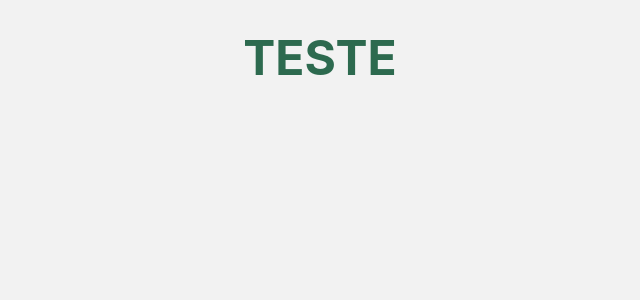
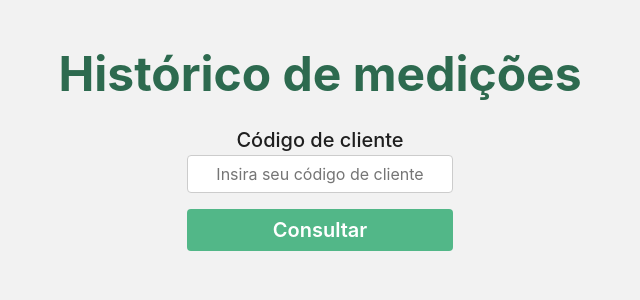
Before and after one commit to carvalhaus/consumptionMeter, a React (Vite) app in the folder frontend/: page /history in a window 1280 px wide. Shown: the top 300 px of the page, without its empty margins (320-960 px from the left). Built offline with nearby package versions, Linux system fonts and the light colour scheme.

Commit message:
feat: create AddCustomerCode in MeasurementHistory page, to use in hook to get data

```diff
--- /dev/null
+++ b/frontend/src/components/AddCustomerCode/index.tsx
@@ -0,0 +1,48 @@
+import { SubmitHandler, useForm } from "react-hook-form";
+
+interface IAddCustomerCode {
+  customer_code: string;
+}
+
+interface IAddCustomerCodeProps {
+  setCustomerCode: (customerCode: string) => void;
+}
+
+function AddCustomerCode({ setCustomerCode }: IAddCustomerCodeProps) {
+  const {
+    register,
+    handleSubmit,
+    formState: { errors },
+  } = useForm<IAddCustomerCode>({
+    defaultValues: {
+      customer_code: "",
+    },
+  });
+
+  const onSubmit: SubmitHandler<IAddCustomerCode> = (data) => {
+    setCustomerCode(data.customer_code);
+  };
+
+  return (
+    <form onSubmit={handleSubmit(onSubmit)}>
+      <label className="input-label">
+        Código de cliente
+        <input
+          type="text"
+          id="customer_code"
+          placeholder="Insira seu código de cliente"
+          {...register("customer_code", {
+            required: "Código de cliente é obrigatório",
+          })}
+        />
+        {errors.customer_code && (
+          <p className="error-message">{errors.customer_code.message}</p>
+        )}
+      </label>
+
+      <button>Consultar</button>
+    </form>
+  );
+}
+
+export default AddCustomerCode;
--- a/frontend/src/pages/MeasurementHistory.tsx
+++ b/frontend/src/pages/MeasurementHistory.tsx
@@ -1,5 +1,34 @@
+/* eslint-disable react-hooks/exhaustive-deps */
+import AddCustomerCode from "../components/AddCustomerCode";
+import { useApi } from "../contexts/ContextAPI";
+import { useEffect, useState } from "react";
+import { IMeasurementsParams } from "../interfaces/measurements";
+
 function MeasurementHistory() {
-  return <h1>TESTE</h1>;
+  const { getMeasurements, measurements, loading, error } = useApi();
+
+  const [customerCode, setCustomerCode] = useState<string | null>(null);
+
+  useEffect(() => {
+    if (customerCode) {
+      const params: IMeasurementsParams = { customer_code: customerCode };
+      getMeasurements(params);
+    }
+  }, [customerCode]);
+
+  console.log(measurements);
+
+  return (
+    <main>
+      <h1>Histórico de medições</h1>
+
+      <AddCustomerCode setCustomerCode={setCustomerCode} />
+
+      {loading && <p>Loading...</p>}
+
+      {error && <p>Error: {error}</p>}
+    </main>
+  );
 }
 
 export default MeasurementHistory;
```
